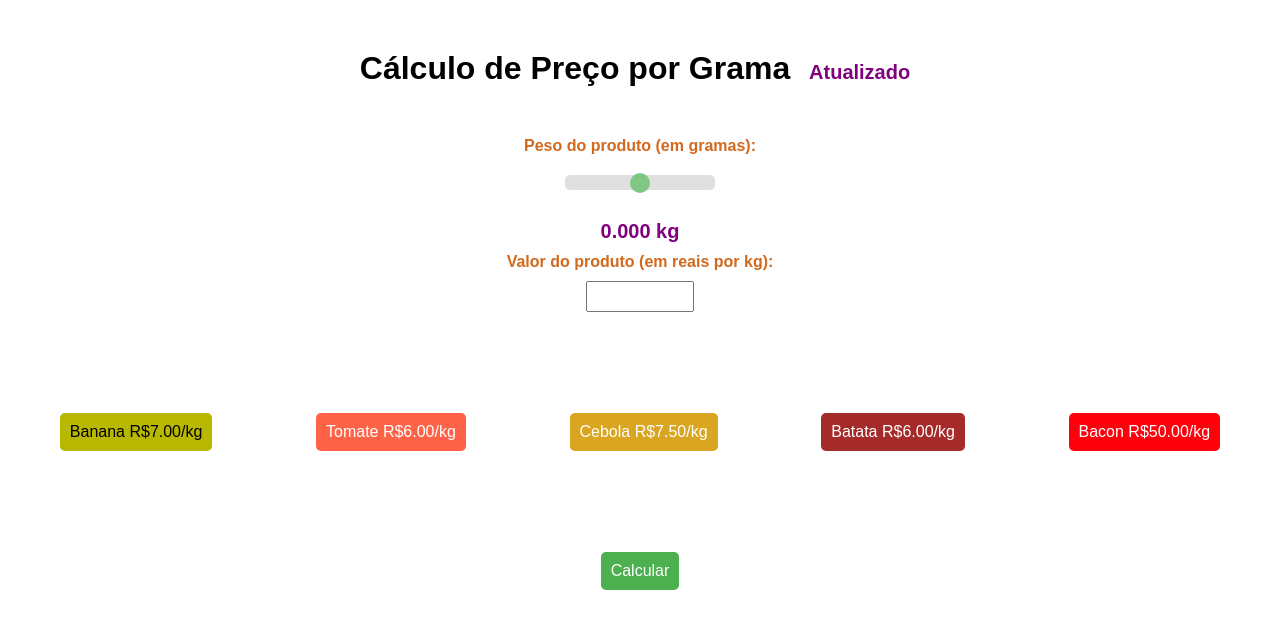
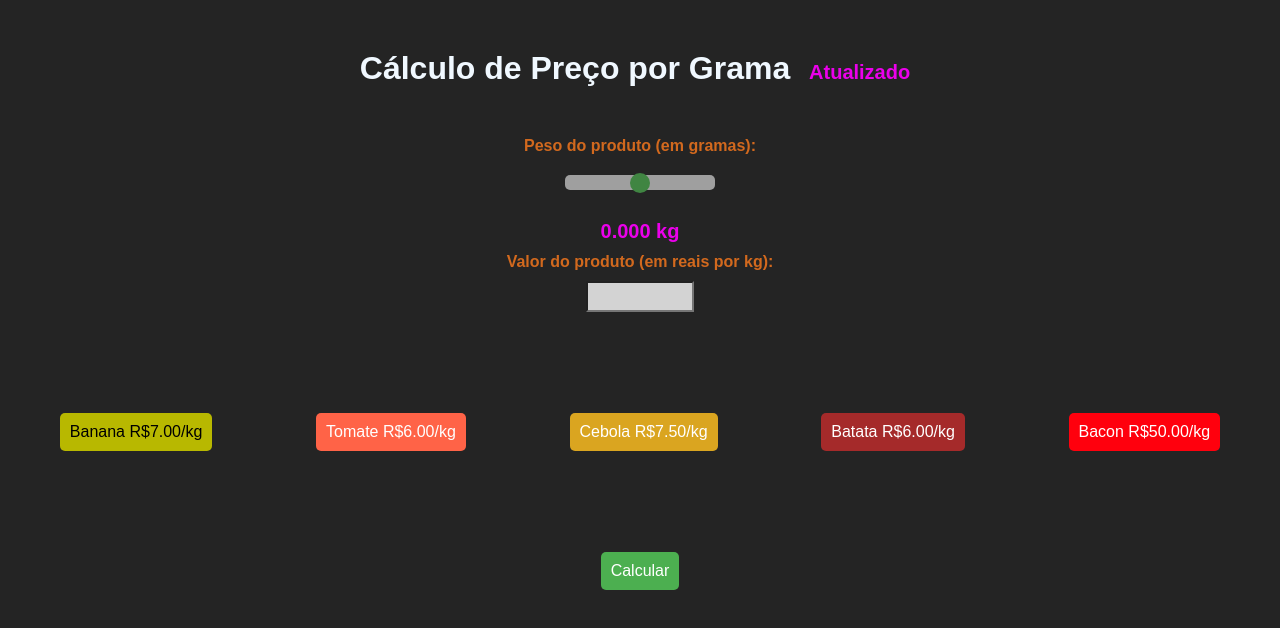
Before and after one commit to dionatan03/valor_por_quilo, a plain HTML site: page index.html in a window 1280 px wide. Drawn offline with Linux system fonts and the light colour scheme.

Commit message:
Update index.html
melhorias de visualização.

```diff
--- a/index.html
+++ b/index.html
@@ -1,6 +1,5 @@
 <!DOCTYPE html>
 <html lang="pt-br">
-
     <head>
         <meta charset="UTF-8">
         <meta http-equiv="X-UA-Compatible" content="IE=edge">
@@ -9,11 +8,13 @@
         <style>
             body {
                 font-family: Arial, sans-serif;
+                background-color: rgb(36, 36, 36);
             }
 
             h1 {
                 text-align: center;
                 margin-top: 50px;
+                color: aliceblue;
             }
 
             form {
@@ -63,7 +64,7 @@
             }
 
             span {
-                color: purple;
+                color: rgb(235, 0, 235);
                 font-weight: 600;
                 font-size: 20px;
                 margin: 10px;
@@ -74,6 +75,7 @@
                 font-size: 18px;
                 font-weight: bold;
                 text-align: center;
+                color: aliceblue;
             }
 
             #botoesValores {
@@ -115,7 +117,7 @@
 
             <label for="valor" style="color: chocolate; margin-bottom: 10px; font-weight: 700;">Valor do produto (em reais
                 por kg):</label>
-            <input autocomplete="off" style="width: 100px; height: 25px;" type="text" id="valor" name="valor">
+            <input autocomplete="off" style="width: 100px; height: 25px; background-color: #d3d3d3;" type="text" id="valor" name="valor">
             <div id="resultado" class="resultado"></div>
 
             <div id="botoesValores">
@@ -214,5 +216,4 @@
             }
         </script>
     </body>
-
 </html>
```
Lines whose indentation alone changed are shown as unchanged.
